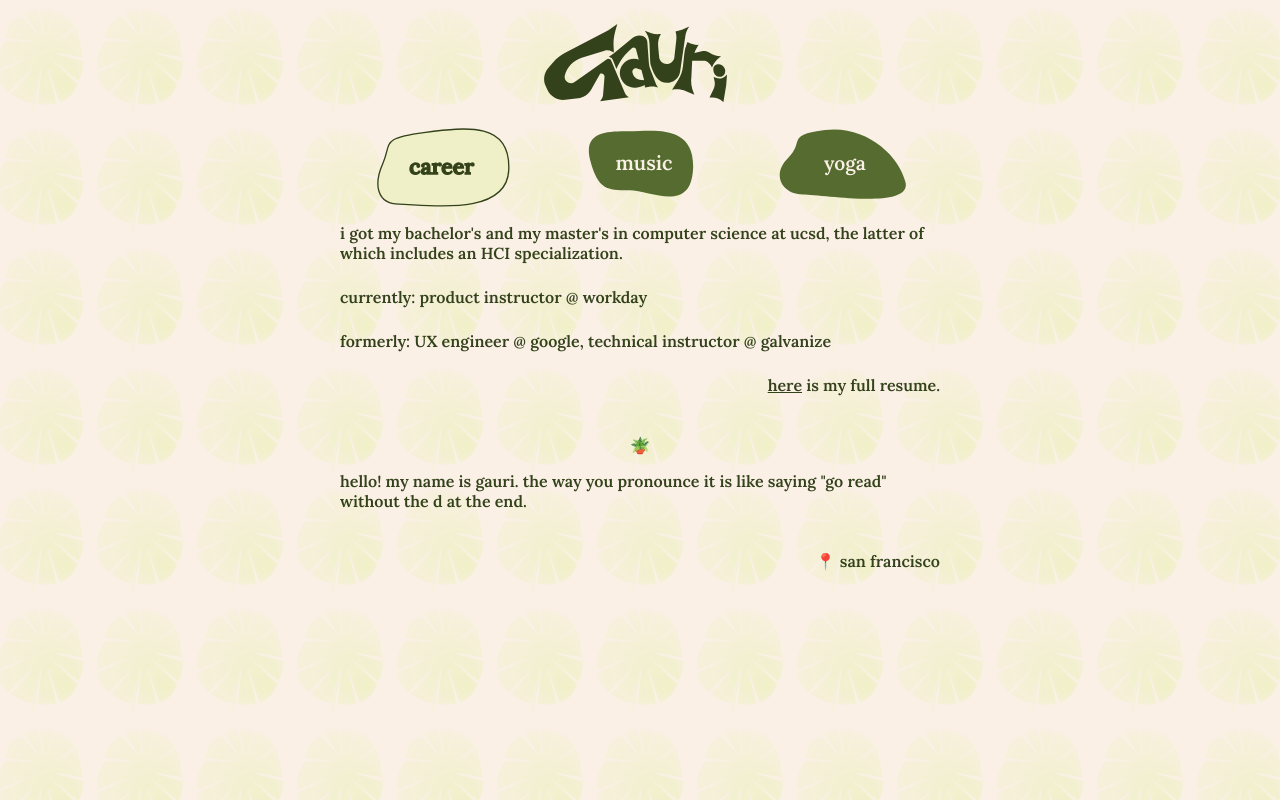
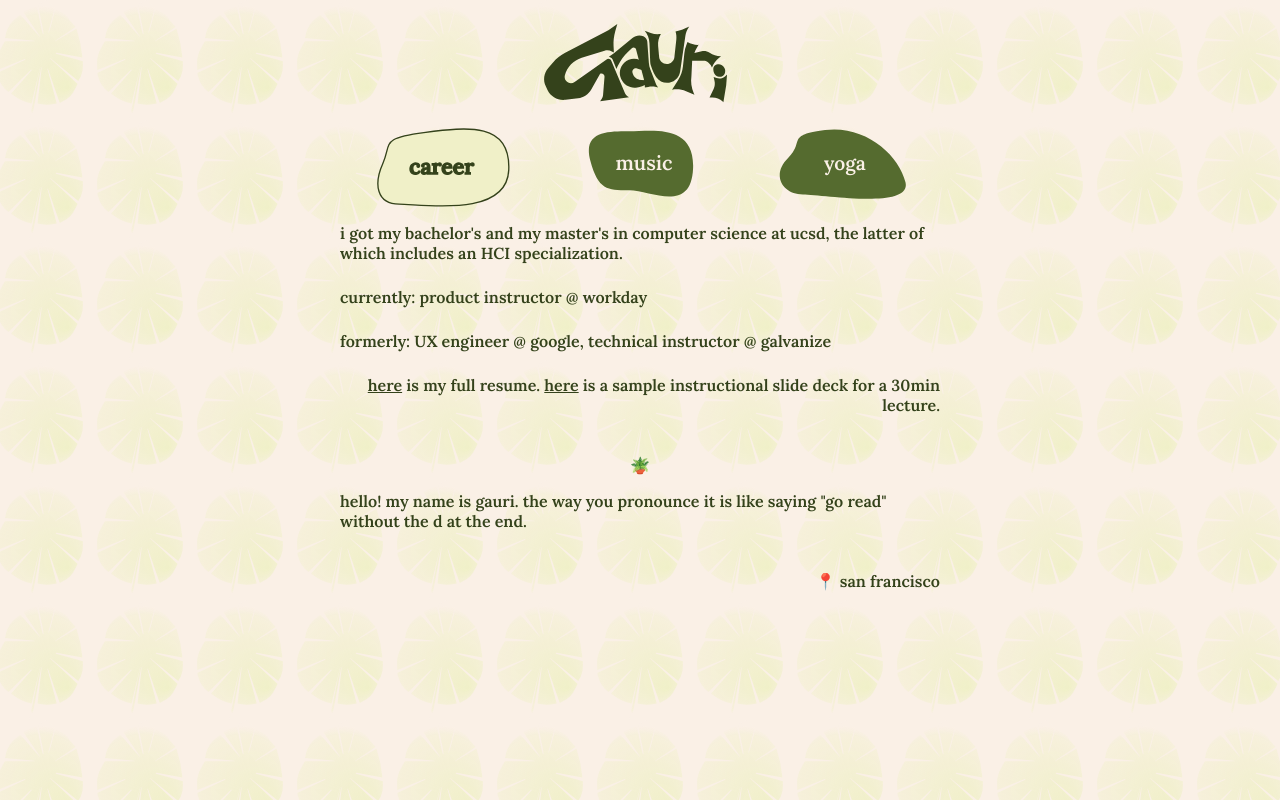
Before and after one commit to iyergauri/iyergauri.github.io, a plain HTML site: page index.html in a window 1280 px wide. Both pictures are taken after a click on the icon 444 px from the left and 156 px from the top of the page. Drawn offline with nearby package versions, Linux system fonts and the light colour scheme.

Commit message:
add slides

```diff
--- a/index.html
+++ b/index.html
@@ -51,7 +51,9 @@
         specialization. </p>
       <p>currently: product instructor @ workday</p>
       <p>formerly: UX engineer @ google, technical instructor @ galvanize</p>
-      <p class="offset"><a href="resume.pdf">here</a> is my full resume.
+      <p class="offset">
+        <a href="resume.pdf">here</a> is my full resume.
+        <a href="slides.pdf">here</a> is a sample instructional slide deck for a 30min lecture.
       </p>
     </div>
     <div id="musictext" class="summary hide">
```
Also changed, not shown: 1 other file.
